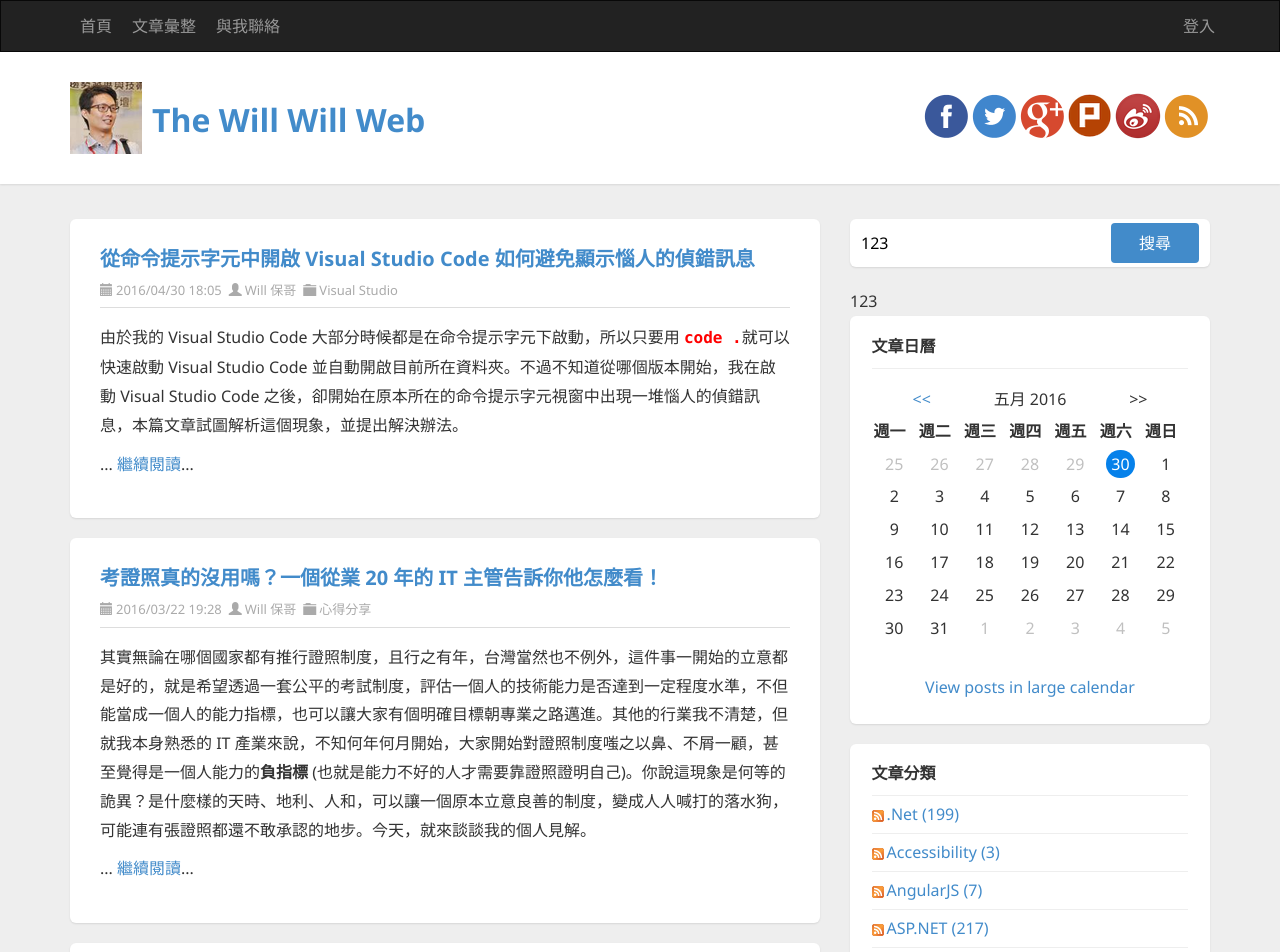
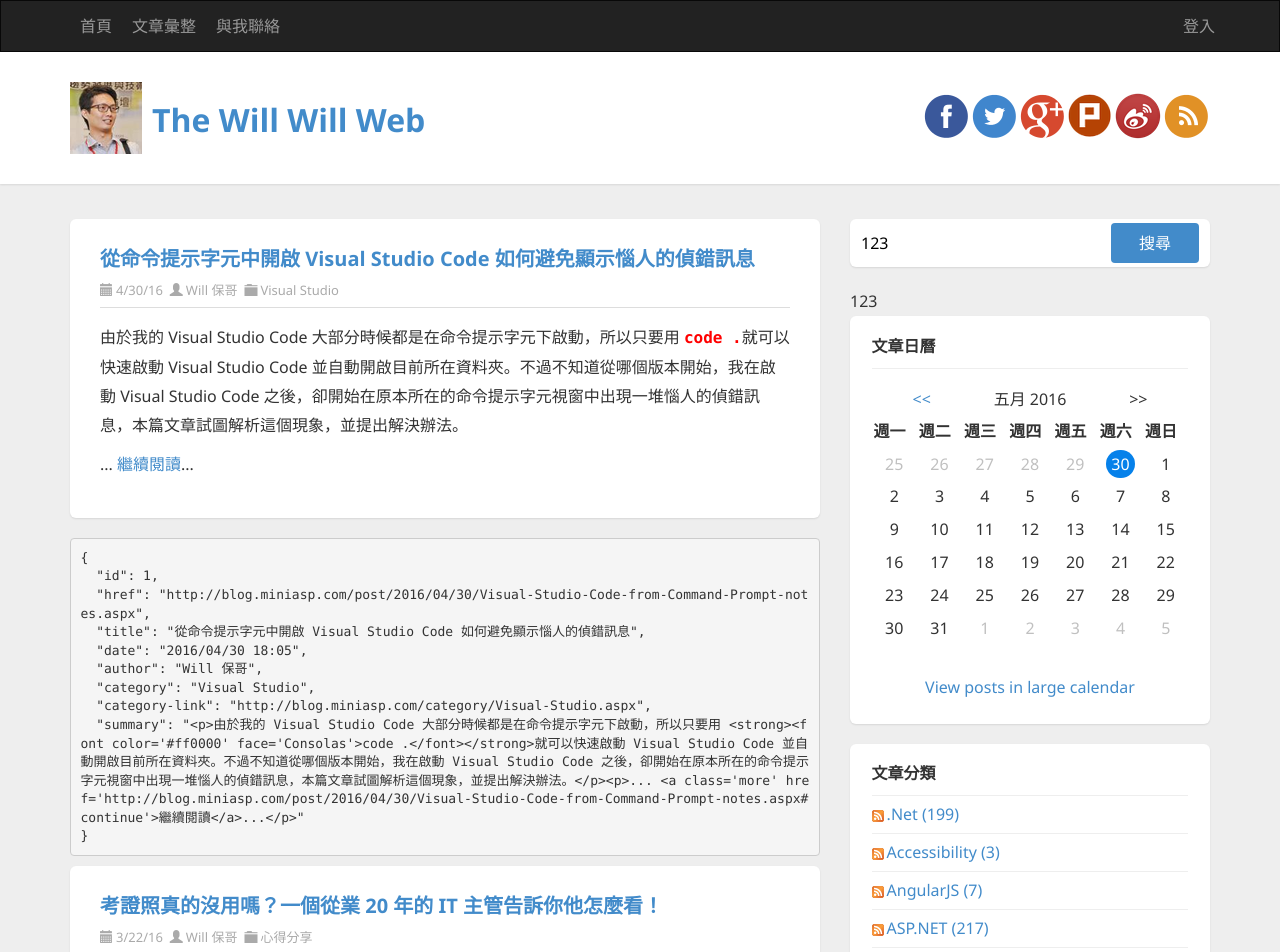
Before and after one commit to coolrare/DCT_106038, an Angular app: page / in a window 1280 px wide. Shown: the top 952 px of the page. Built offline with nearby package versions, Linux system fonts and the light colour scheme.

Commit message:
13 練習 Angular 內建的 DatePipe 和 JsonPipe

```diff
--- a/src/app/article/article.component.html
+++ b/src/app/article/article.component.html
@@ -5,7 +5,7 @@
                     <a href="http://blog.miniasp.com/post/2016/04/30/Visual-Studio-Code-from-Command-Prompt-notes.aspx">{{item.title}}</a>
                 </h2>
                 <div class="post-info clearfix">
-                  <span class="post-date"><i class="glyphicon glyphicon-calendar"></i>{{item.date}}</span>
+                  <span class="post-date"><i class="glyphicon glyphicon-calendar"></i>{{item.date | date:'shortDate'}}</span>
                   <span class="post-author"><i class="glyphicon glyphicon-user"></i><a href="http://blog.miniasp.com/author/will.aspx">{{item.author}}</a></span>
                   <span class="post-category"><i class="glyphicon glyphicon-folder-close"></i><a [href]="item['category-link']">{{item.category}}</a></span>
                 </div>
@@ -14,3 +14,4 @@
               (click)="showTitleEvent.emit(item.title)">
               </section>
             </article>
+            <pre>{{item | json}}</pre>
```
